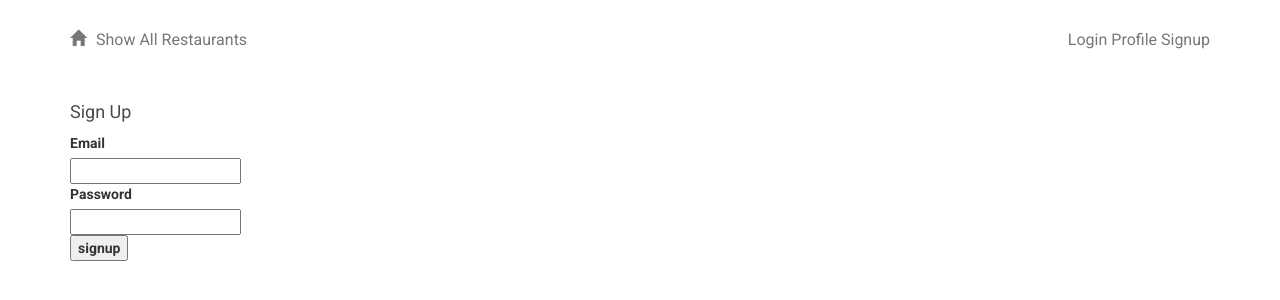
After one commit to MQCOMP3310-2023/comp3310assignment2-the-handsome-four, a Flask app: page /signup in a window 1280 px wide. The commit adds this page. Shown: the top 300 px of the page. Run offline with Flask 3, Linux system fonts and the light colour scheme; some libraries are stand-ins or nearby versions.

Commit message:
adding signup page for the website

```diff
--- a/project/main.py
+++ b/project/main.py
@@ -134,3 +134,28 @@ def login_post():
 @login_required
 def profile():
     return render_template('profile.html', name=current_user.name)
+
+@main.route('/signup')
+def signup():
+    return render_template('signup.html')
+
+@main.route('/signup', methods=['POST'])
+def signup_post():
+    email = request.form.get('email')
+    name = request.form.get('name')
+    password = request.form.get('password')
+    #password = generate_password_hash(password, method='sha256')
+    user = db.session.execute(text('select * from user where email = "' + "?" +'"')).all()
+    if len(user) > 0: # if a user is found, we want to redirect back to signup page so user can try again
+        flash('Email address already exists')  # 'flash' function stores a message accessible in the template code.
+        current_app.logger.debug("User email already exists")
+        return redirect(url_for('main.signup'))
+
+    # create a new user with the form data. TODO: Hash the password so the plaintext version isn't saved.
+    new_user = User(email=email, name=name, password=password)
+
+    # add the new user to the database
+    db.session.add(new_user)
+    db.session.commit()
+
+    return redirect(url_for('main.login'))
--- a/project/templates/header.html
+++ b/project/templates/header.html
@@ -7,5 +7,6 @@
 	<div class="col-md-6 text-right">
 		<a href="{{url_for('main.login')}}"> Login </a>
 		<a href="{{url_for('main.profile')}}"> Profile </a>
+		<a href="{{url_for('main.signup')}}"> Signup </a>
 	</div>
 </div>
--- /dev/null
+++ b/project/templates/signup.html
@@ -0,0 +1,26 @@
+{% extends "main.html" %}
+{% block content %}
+{% include "header.html" %}
+<div class="column is-4 is-offset-4">
+    <h3 class="title">Sign Up</h3>
+    <div class="box">
+        <form method="POST" action="/signup">
+                <div>
+                <label for="email"><b>Email</b></label>
+                </div>
+                <div>
+                <input type="email" name="email">
+                </div>
+                <div>
+                <label for="password"><b>Password</b></label>
+                </div>
+                <div>
+                <input type="password" name="password">
+                </div>
+                <div>
+                <button type="submit">signup</button>
+                </div>
+        </form>
+    </div>
+</div>
+{% endblock %}
```
